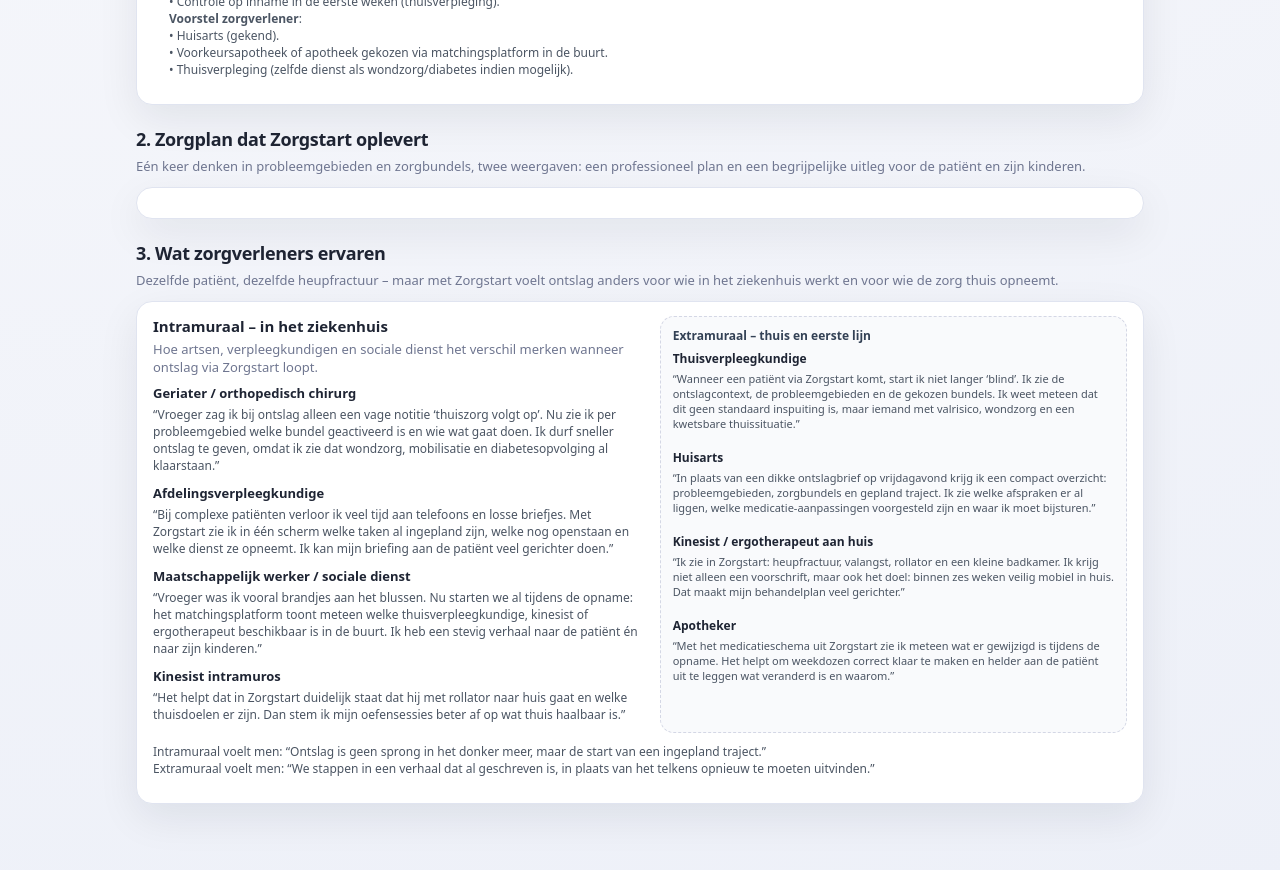
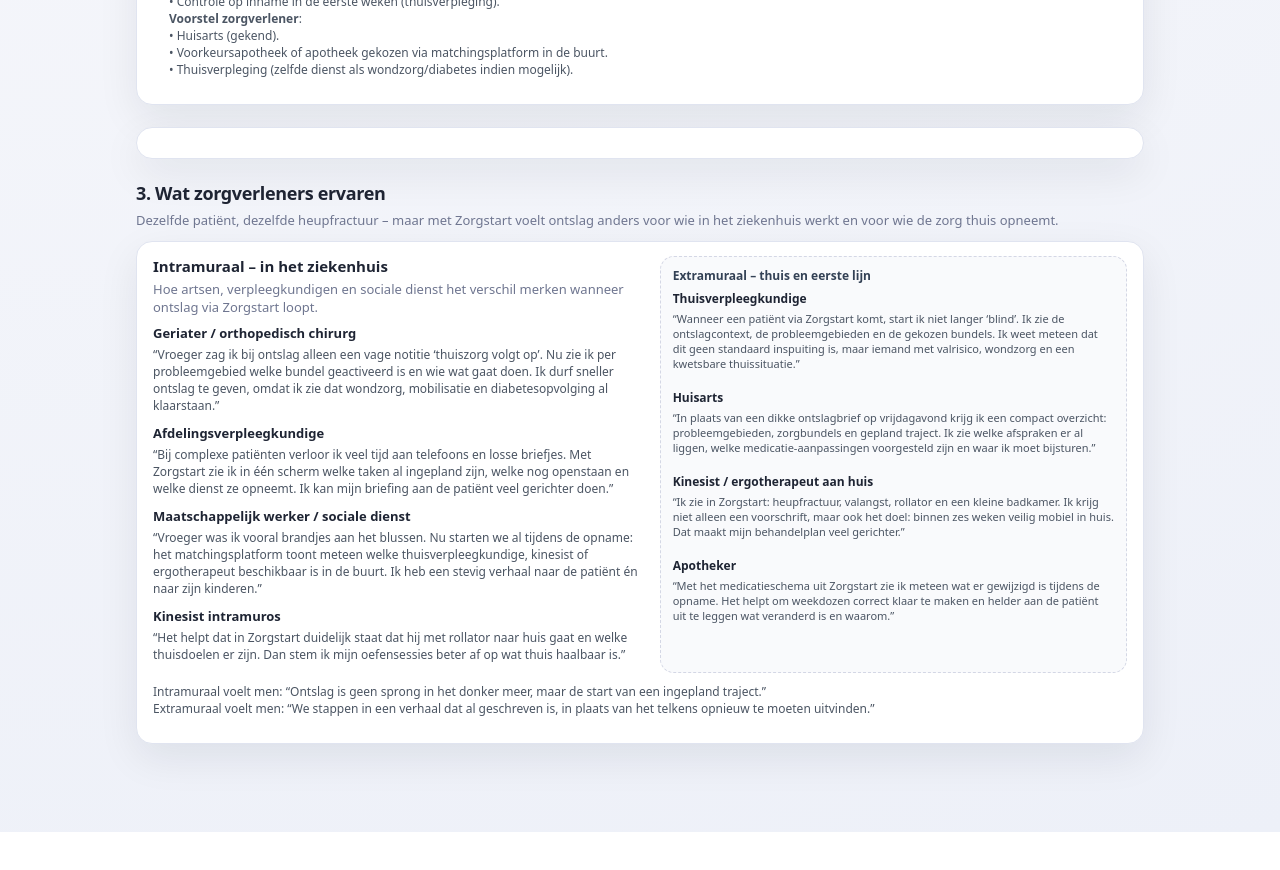
Before and after one commit to jvnds1969-png/journey2, a plain HTML site: page index.html in a window 1280 px wide. Shown: the part 2220-3090 px from the top of the page. After the commit the page ends 3052 px from the top, so only its background shows below. Drawn offline with Linux system fonts and the light colour scheme.

Commit message:
Update index.html

```diff
--- a/index.html
+++ b/index.html
@@ -646,10 +646,6 @@
 
   <!-- Zorgplan (plan-card) blijft zoals je nu hebt -->
   <section>
-    <h2>2. Zorgplan dat Zorgstart oplevert</h2>
-    <p class="section-intro">
-      Eén keer denken in probleemgebieden en zorgbundels, twee weergaven: een professioneel plan en een begrijpelijke uitleg voor de patiënt en zijn kinderen.
-    </p>
 
     <!-- ... HIER STAAT JOUW BESTAANDE plan-card ... -->
     <div class="plan-card">
```
